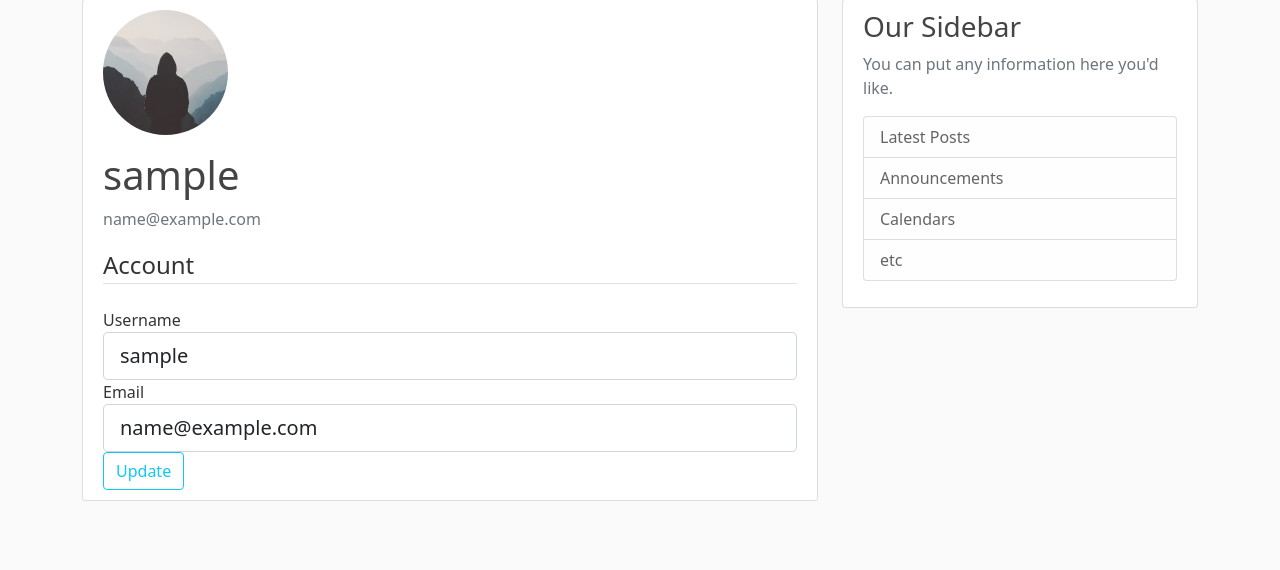
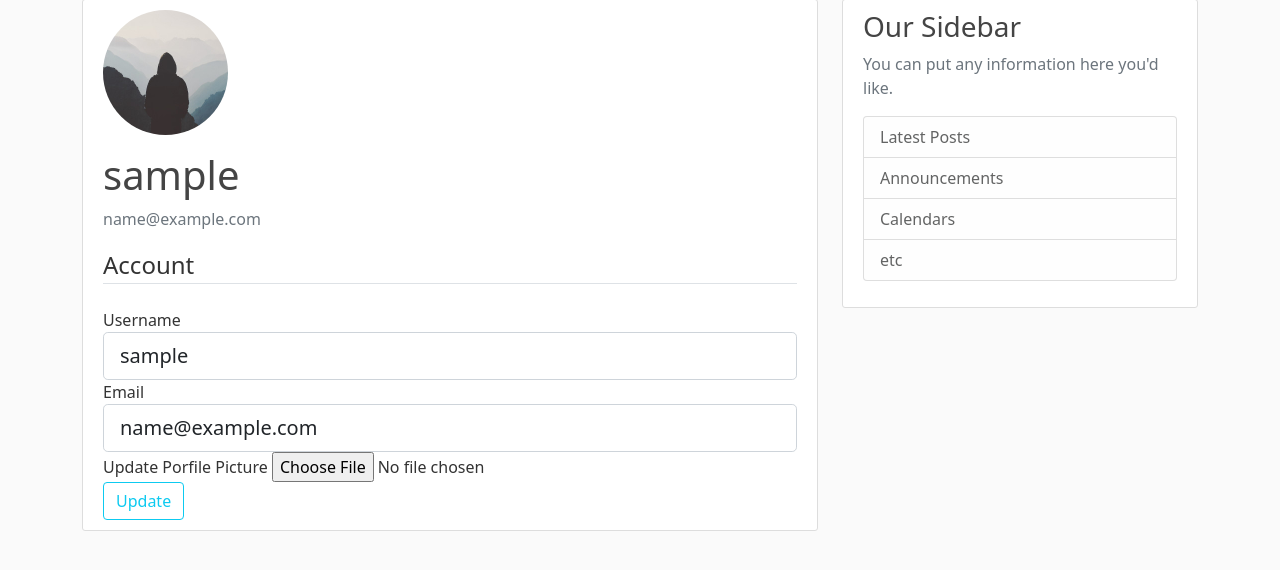
Before and after one commit to Mostafa-ashraf19/Blogs, a Flask app: page /account in a window 1280 px wide. Shown: the part 81-651 px from the top of the page. Run offline with Flask 2, Linux system fonts and the light colour scheme; the visitor is signed in with stand-in values (Sample User, id 1); data comes from the database, SQL or seed files in the repository; some libraries are stand-ins or nearby versions.

Commit message:
Added the profile picture update feature.

```diff
--- a/Flaskblog/forms.py
+++ b/Flaskblog/forms.py
@@ -1,4 +1,5 @@
 from flask_wtf import FlaskForm
+from flask_wtf.file import FileField, FileAllowed
 from wtforms import StringField, PasswordField, SubmitField, BooleanField
 from wtforms.validators import Length, DataRequired, Email, EqualTo, ValidationError
 from Flaskblog.models import User
@@ -50,6 +51,9 @@ class AccountUpdateForm(FlaskForm):
 
     email = StringField('Email', validators=[DataRequired(), Email()])
 
+    picture = FileField('Update Porfile Picture',
+                        validators=[FileAllowed(['png', 'jpg'])])
+
     submit = SubmitField('Update')
 
     def validate_username(self, username):
--- a/Flaskblog/routes.py
+++ b/Flaskblog/routes.py
@@ -1,5 +1,6 @@
 from flask import render_template, url_for, flash, redirect, request
-
+import secrets
+import os
 from Flaskblog import app, bcrypt, db
 from Flaskblog.forms import LoginForm, RegestrationForm, AccountUpdateForm
 from Flaskblog.models import User, Post
@@ -78,12 +79,28 @@ def logout():
     return redirect(url_for('home'))
 
 
+def save_pic(f_picture):
+    # Make custom image name.
+    hex_value = secrets.token_hex(8)
+    _, img_ext = os.path.splitext(f_picture.filename)
+    picture_file = hex_value + img_ext
+    picture_path = os.path.join(
+        app.root_path, 'static/profile_pics', picture_file)
+
+    f_picture.save(picture_path)
+
+    return picture_file
+
+
 @app.route("/account", methods=['GET', 'POST'])
 @login_required
 def account():
 
     form = AccountUpdateForm()
     if form.validate_on_submit():
+        if form.picture.data:
+            picture_file = save_pic(form.picture.data)
+            current_user.image_file = picture_file
         current_user.username = form.username.data
         current_user.email = form.email.data
         db.session.commit()
--- a/Flaskblog/templates/account.html
+++ b/Flaskblog/templates/account.html
@@ -9,7 +9,7 @@
             <p class="text-secondary">{{ current_user.email }}</p>
         </div>
     </div>
-    <form method="POST" action="">
+    <form method="POST" action="" enctype="multipart/form-data">
         {{ form.hidden_tag() }}
         <fieldset class="form-group">
             <legend class="border-bottom mb-4">Account</legend>
@@ -41,6 +41,17 @@
                 {{ form.email(class="form-control form-control-lg") }}
                 {% endif %}
             </div>
+
+            <div class="form-group">
+                {{ form.picture.label() }}
+                {{ form.picture(class="form-control-file") }}
+                {% if form.picture.errors %}
+                    {% for error in form.picture.errors %}
+                        <span class="text-danger">{{ error }}</span></br>
+                    {% endfor %}
+                {% endif %}
+            </div>
+
         </fieldset>
         <div class="form-group">
             {{ form.submit(class="btn btn-outline-info") }}
```
Also changed, not shown: Flaskblog/static/profile_pics/c186e531dbe75bd4.jpg (added), Flaskblog/static/profile_pics/e40285624133265f.jpg (added). Lines whose indentation alone changed are shown as unchanged.
